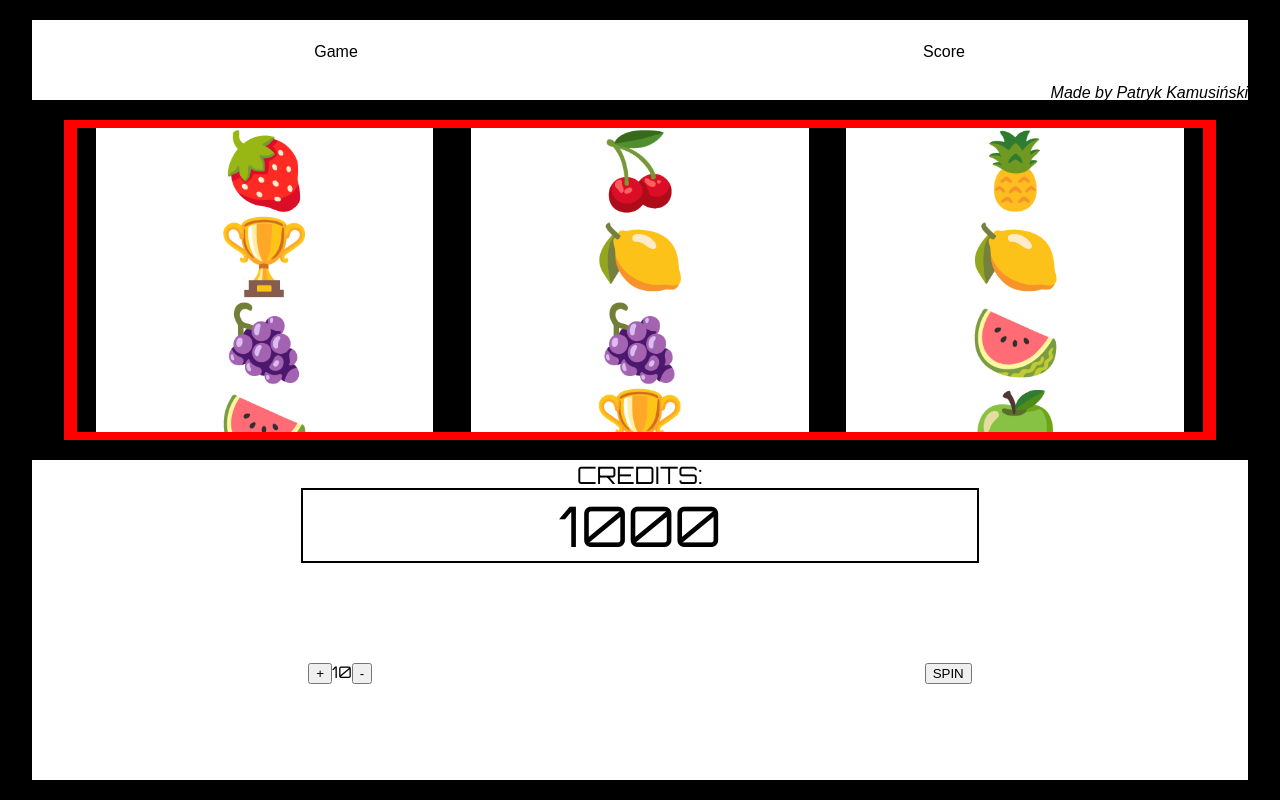
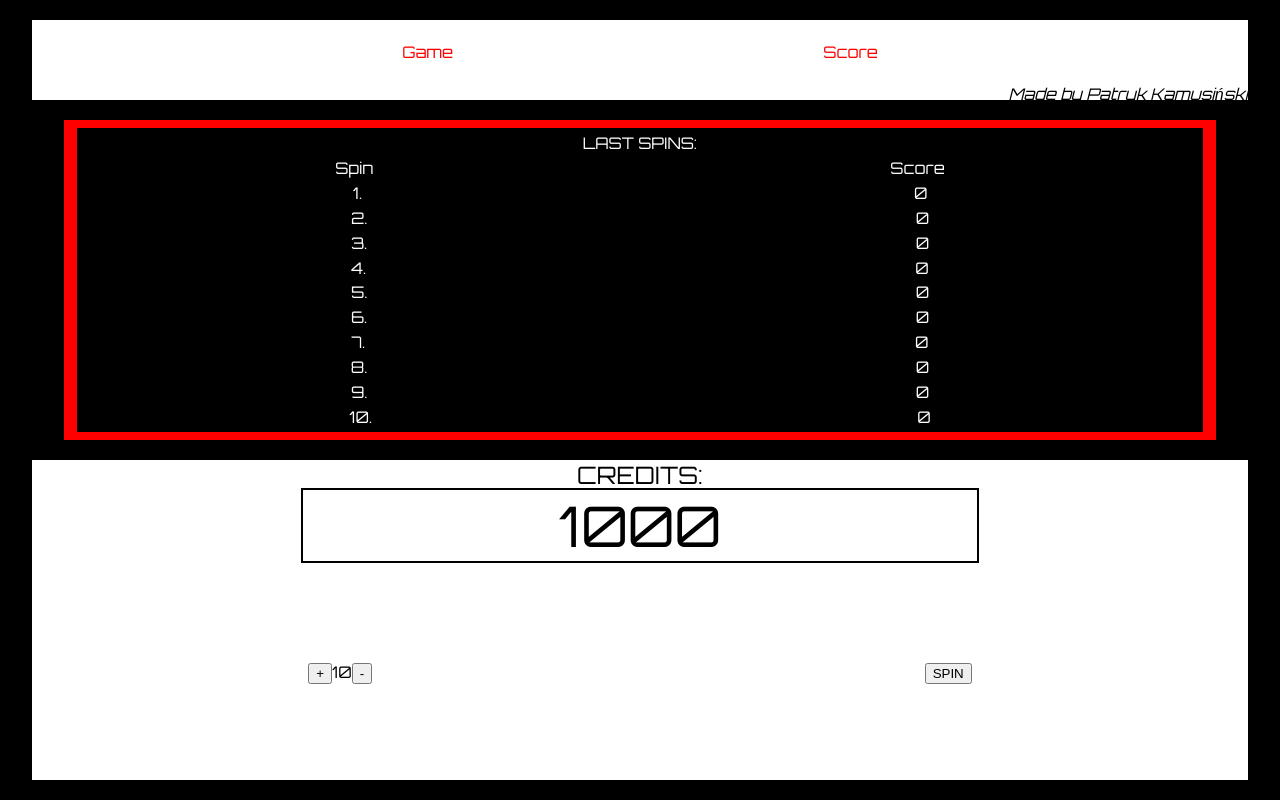
Before and after one commit to Jump3rr/SlotsMachine, a React (Create React App) app: page /stats in a window 1280 px wide. Built offline with nearby package versions, Linux system fonts and the light colour scheme.

Commit message:
created router and score history

```diff
--- a/package.json
+++ b/package.json
@@ -9,12 +9,16 @@
   ],
   "main": "src/index.tsx",
   "dependencies": {
+    "@types/immutability-helper": "2.6.3",
     "@types/node": "16.6.1",
+    "@types/react-router-dom": "5.1.8",
     "@types/react-transition-group": "4.4.2",
     "@types/styled-components": "5.1.12",
+    "immutability-helper": "3.1.1",
     "react": "17.0.2",
     "react-dom": "17.0.2",
     "react-redux": "7.2.4",
+    "react-router-dom": "5.2.0",
     "react-scripts": "4.0.0",
     "react-transition-group": "4.4.2",
     "redux": "4.1.1",
--- /dev/null
+++ b/src/actions/actionTypes/statsTypes.ts
@@ -0,0 +1,8 @@
+export const GET_STATS = "GET_STATS";
+export const PUSH_STATS = "PUSH_STATS";
+
+export interface IStatsTypes {
+  GET_ITEMS: {
+    itemsList: number[];
+  };
+}
--- /dev/null
+++ b/src/actions/statsActions.ts
@@ -0,0 +1,9 @@
+import * as actionTypes from "./actionTypes/statsTypes";
+
+export const getStats = () => ({
+  type: actionTypes.GET_STATS
+});
+export const pushStat = (score: number) => ({
+  type: actionTypes.PUSH_STATS,
+  payload: { score }
+});
--- a/src/components/Machine/bottomMachine.tsx
+++ b/src/components/Machine/bottomMachine.tsx
@@ -12,12 +12,12 @@ import { ICreditsReducer } from "../../reducers/creditsReducer";
 import { IBetReducer } from "../../reducers/betReducer";
 import { incrementBet, decrementBet } from "../../actions/betActions";
 import { IItemsReducer } from "../../reducers/itemsReducer";
+import { pushStat } from "../../actions/statsActions";
 
 const MainWrapper = styled.div`
   height: 40vh;
   width: 95vw;
   background-color: #fff;
-  font-family: "Orbitron", sans-serif;
 `;
 const Settings = styled.div`
   display: flex;
@@ -44,6 +44,7 @@ export const BottomMachine: FC = () => {
   type DecrementCredits = ReturnType<typeof decrementCredits>;
   type IncrementBet = ReturnType<typeof incrementBet>;
   type DecrementBet = ReturnType<typeof decrementBet>;
+  type PushStat = ReturnType<typeof pushStat>;
 
   const { itemsList, items2List, items3List, credits, bet } = useSelector<
     IState,
@@ -101,6 +102,7 @@ export const BottomMachine: FC = () => {
       await dispatch<DecrementCredits>(decrementCredits(bet));
       const score = await CheckScore();
       await dispatch<IncrementCredits>(incrementCredits(bet * score * 10));
+      await dispatch<PushStat>(pushStat(bet * score * 10));
       await timeout(1000);
       await setClicked(false);
     }
--- a/src/components/Machine/machine.tsx
+++ b/src/components/Machine/machine.tsx
@@ -7,6 +7,9 @@ import { useDispatch } from "react-redux";
 import { getItems } from "../../actions/slotsActions";
 import { getCredits } from "../../actions/creditsActions";
 import { getBet } from "../../actions/betActions";
+import { getStats } from "../../actions/statsActions";
+import { BrowserRouter as Router, Switch, Route } from "react-router-dom";
+import { Stats } from "../Stats/Stats";
 
 const MainWrapper = styled.div`
   height: 100vh;
@@ -30,6 +33,7 @@ const Display = styled.div`
 type GetItems = ReturnType<typeof getItems>;
 type GetCredits = ReturnType<typeof getCredits>;
 type GetBet = ReturnType<typeof getBet>;
+type GetStats = ReturnType<typeof getStats>;
 
 export const Machine: FC = () => {
   const dispatch = useDispatch();
@@ -37,15 +41,25 @@ export const Machine: FC = () => {
     dispatch<GetItems>(getItems());
     dispatch<GetCredits>(getCredits());
     dispatch<GetBet>(getBet());
+    dispatch<GetStats>(getStats());
   }, []);
 
   return (
+    <Router>
       <MainWrapper>
         <TopMachine />
         <Display>
+          <Switch>
+            <Route path="/" exact>
               <MainGame />
+            </Route>
+            <Route path="/stats" exact>
+              <Stats />
+            </Route>
+          </Switch>
         </Display>
         <BottomMachine />
       </MainWrapper>
+    </Router>
   );
 };
--- a/src/components/Machine/topMachine.tsx
+++ b/src/components/Machine/topMachine.tsx
@@ -1,5 +1,6 @@
 import { FC } from "react";
 import styled from "styled-components";
+import { Link } from "react-router-dom";
 
 const MainWrapper = styled.div`
   height: 10vh;
@@ -17,6 +18,11 @@ const ElementOfMenu = styled.div`
   flex: 1;
   justify-content: center;
   align-items: center;
+  color: #f00;
+  &:hover {
+    color: #000;
+    text-decoration: underline;
+  }
 `;
 const Footer = styled.div`
   font-style: italic;
@@ -28,8 +34,12 @@ export const TopMachine: FC = () => {
   return (
     <MainWrapper>
       <Menu>
-        <ElementOfMenu>Game</ElementOfMenu>
-        <ElementOfMenu>Score</ElementOfMenu>
+        <Link to="/" style={{ textDecoration: "none" }}>
+          <ElementOfMenu>Game</ElementOfMenu>
+        </Link>
+        <Link to="/stats" style={{ textDecoration: "none" }}>
+          <ElementOfMenu>Score</ElementOfMenu>
+        </Link>
       </Menu>
       <Footer>Made by Patryk Kamusiński</Footer>
     </MainWrapper>
--- /dev/null
+++ b/src/components/Stats/Stats.tsx
@@ -0,0 +1,47 @@
+import { FC } from "react";
+import styled from "styled-components";
+import { IState } from "../../reducers";
+import { useSelector } from "react-redux";
+import { IStatsReducer } from "../../reducers/statsReducer";
+
+const MainWrapper = styled.div`
+  height: 38vh;
+  width: 88vw;
+  background-color: #000;
+  display: flex;
+  flex-direction: column;
+  align-items: center;
+  justify-content: space-evenly;
+  color: #fff;
+`;
+const StatList = styled.div`
+  display: flex;
+  flex-direction: row;
+  justify-content: space-around;
+  width: 100%;
+`;
+
+export const Stats: FC = () => {
+  const { stats } = useSelector<IState, IStatsReducer>((globalState) => ({
+    ...globalState.stats
+  }));
+
+  return (
+    <MainWrapper>
+      LAST SPINS:
+      <StatList>
+        <div>Spin</div>
+        <div>Score</div>
+      </StatList>
+      {stats.length > 0 &&
+        stats.map((stat, index) => {
+          return (
+            <StatList>
+              <div>{index + 1}.</div>
+              <div>{stat}</div>
+            </StatList>
+          );
+        })}
+    </MainWrapper>
+  );
+};
--- a/src/reducers/index.ts
+++ b/src/reducers/index.ts
@@ -3,15 +3,18 @@ import { combineReducers } from "redux";
 import items, { IItemsReducer } from "./itemsReducer";
 import credits, { ICreditsReducer } from "./creditsReducer";
 import bet, { IBetReducer } from "./betReducer";
+import stats, { IStatsReducer } from "./statsReducer";
 
 export default combineReducers({
   items,
   credits,
-  bet
+  bet,
+  stats
 });
 
 export interface IState {
   items: IItemsReducer;
   credits: ICreditsReducer;
   bet: IBetReducer;
+  stats: IStatsReducer;
 }
--- /dev/null
+++ b/src/reducers/statsReducer.ts
@@ -0,0 +1,30 @@
+import * as actionTypes from "../actions/actionTypes/statsTypes";
+import update from "immutability-helper";
+
+export interface IStatsReducer {
+  stats: number[];
+}
+
+const defaultState = (): IStatsReducer => ({
+  stats: [0, 0, 0, 0, 0, 0, 0, 0, 0, 0]
+});
+
+// eslint-disable-next-line import/no-anonymous-default-export
+export default (state = defaultState(), action: any) => {
+  switch (action.type) {
+    case actionTypes.GET_STATS: {
+      return {
+        ...state,
+        stats: state?.stats
+      };
+    }
+    case actionTypes.PUSH_STATS: {
+      return update(state, {
+        stats: { $splice: [[9, 1]], $unshift: [action.payload.score] }
+      });
+    }
+    default: {
+      return state;
+    }
+  }
+};
--- a/src/styles.css
+++ b/src/styles.css
@@ -1,6 +1,7 @@
 .App {
   font-family: sans-serif;
   text-align: center;
+  font-family: "Orbitron", sans-serif;
 }
 body {
   background-color: #000;
```
Lines whose indentation alone changed are shown as unchanged.
